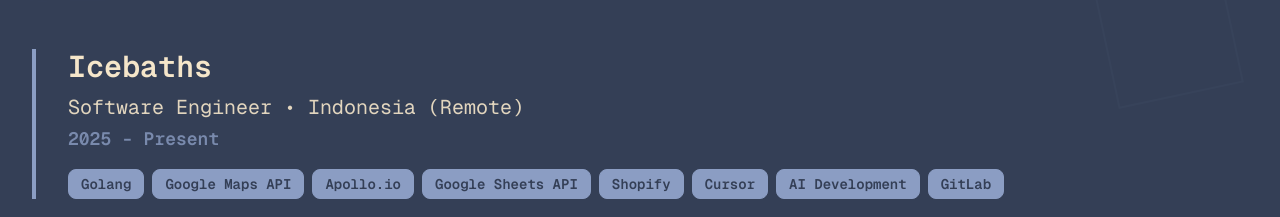
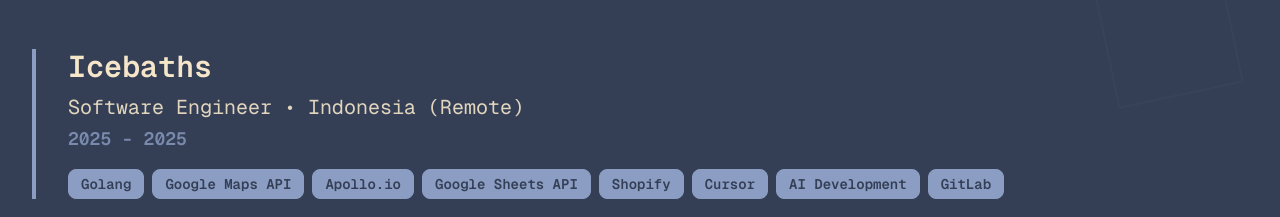
Before and after one commit to corneliusventi/corneliusventi.dev, a Next.js app: page / in a window 1280 px wide. Shown: the part 1860-2077 px from the top of the page. Built offline with nearby package versions, Linux system fonts and the light colour scheme.

Commit message:
update resume.ts

```diff
--- a/src/app/resume.ts
+++ b/src/app/resume.ts
@@ -214,7 +214,7 @@
   {
     company: "Icebaths",
     position: "Software Engineer",
-    period: "2025 - Present",
+    period: "2025 - 2025",
     location: "Indonesia (Remote)",
     achievements: [
       "Architected comprehensive lead generation system leveraging Google Maps Places API and Apollo.io integration using Golang",
```
